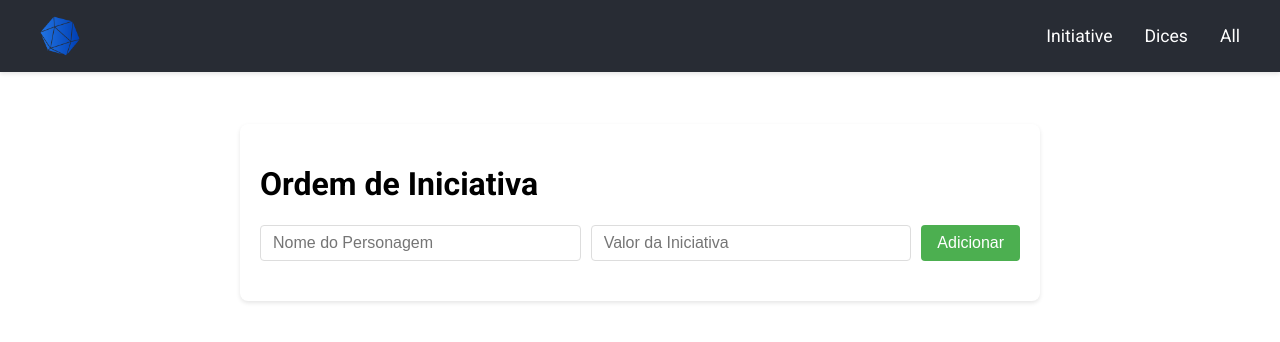
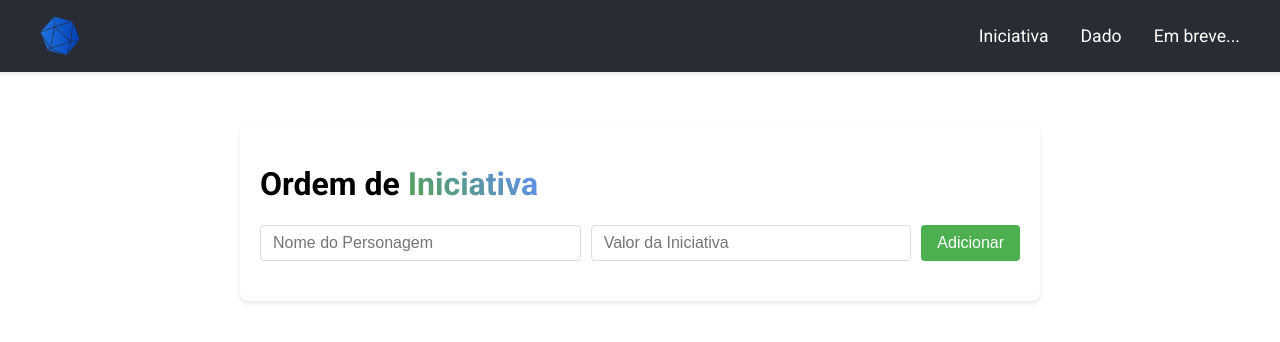
Before and after one commit to GustavoAlmeidaPuff/rpg-handler, a React (Create React App) app: page /initiative in a window 1280 px wide. Shown: the top 342 px of the page. Built offline with nearby package versions, Linux system fonts and the light colour scheme.

Commit message:
Update header navigation labels and add gradient text effect to Initiative page

```diff
--- a/src/components/Header/Header.js
+++ b/src/components/Header/Header.js
@@ -11,9 +11,9 @@ function Header() {
           <img src={logo} alt="Logo" className="logo" />
         </Link>
         <nav className="nav-menu">
-          <Link to="/initiative" className="nav-link">Initiative</Link>
-          <Link to="/dices" className="nav-link">Dices</Link>
-          <Link to="/all" className="nav-link">All</Link>
+          <Link to="/initiative" className="nav-link">Iniciativa</Link>
+          <Link to="/dices" className="nav-link">Dado</Link>
+          <Link to="/all" className="nav-link">Em breve...</Link>
         </nav>
       </div>
     </header>
--- a/src/pages/Initiative.js
+++ b/src/pages/Initiative.js
@@ -36,7 +36,7 @@ function Initiative() {
   return (
     <div className="initiative-main-content">
       <div className="initiative-container">
-        <h1>Ordem de Iniciativa</h1>
+        <h1>Ordem de <span className="gradient-text">Iniciativa</span></h1>
 
         <form onSubmit={handleAddCharacter} className="initiative-form">
           <input
--- a/src/pages/initiative.css
+++ b/src/pages/initiative.css
@@ -2,6 +2,28 @@
   padding: 20px;
   max-width: 800px;
   margin: 0 auto;
+}
+
+.gradient-text {
+  background: linear-gradient(45deg, #8757f5, #57a05d, #5e90e0, #72d5e2, rgb(224, 62, 124));
+  -webkit-background-clip: text;
+  background-clip: text;
+  color: transparent;
+  display: inline-block;
+  animation: gradient 5s ease infinite;
+  background-size: 300% 300%;
+}
+
+@keyframes gradient {
+  0% {
+    background-position: 0% 50%;
+  }
+  50% {
+    background-position: 100% 50%;
+  }
+  100% {
+    background-position: 0% 50%;
+  }
 }
 
 .initiative-container {
```
